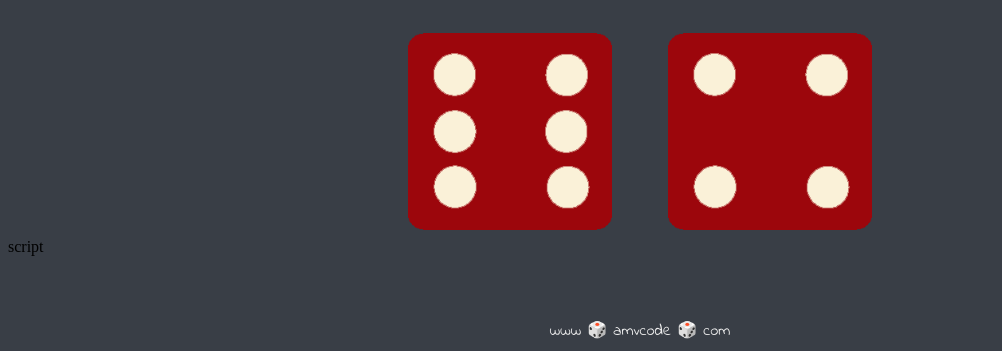
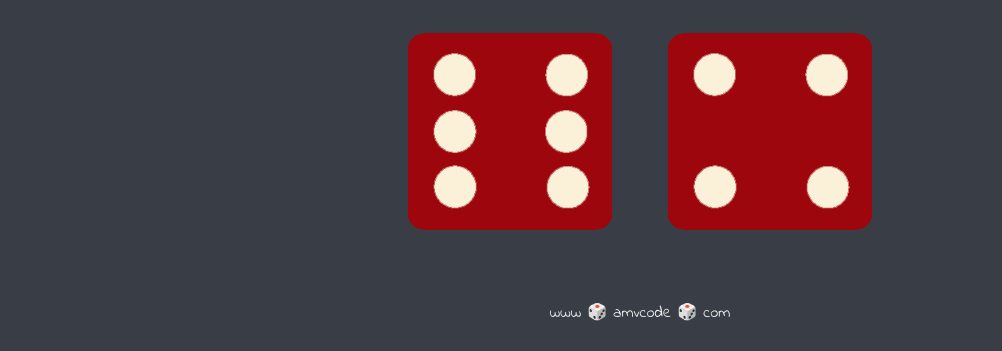
Before and after one commit to AMVNet/dicee1, a plain HTML site: page index.html in a window 1280 px wide. Shown: the part 462-813 px from the top of the page, without its empty margins (0-1002 px from the left). Drawn offline with Linux system fonts and the light colour scheme.

Commit message:
Update index.html

```diff
--- a/index.html
+++ b/index.html
@@ -24,7 +24,7 @@
 
     </div>
 
-script <script src="index.js" charset="utf-8"></script>
+<script src="index.js" charset="utf-8"></script>
   </body>
 
   <footer>
```
